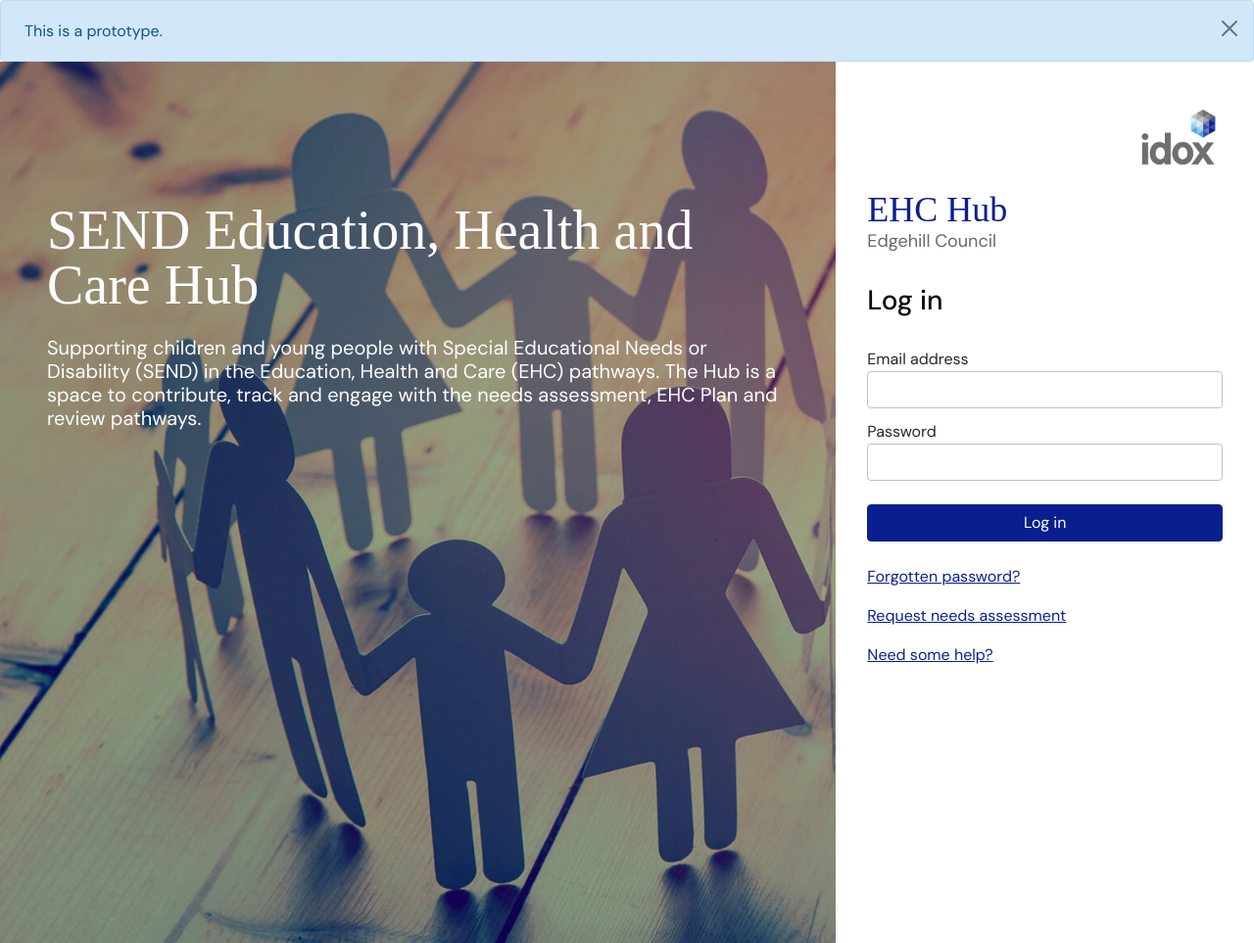
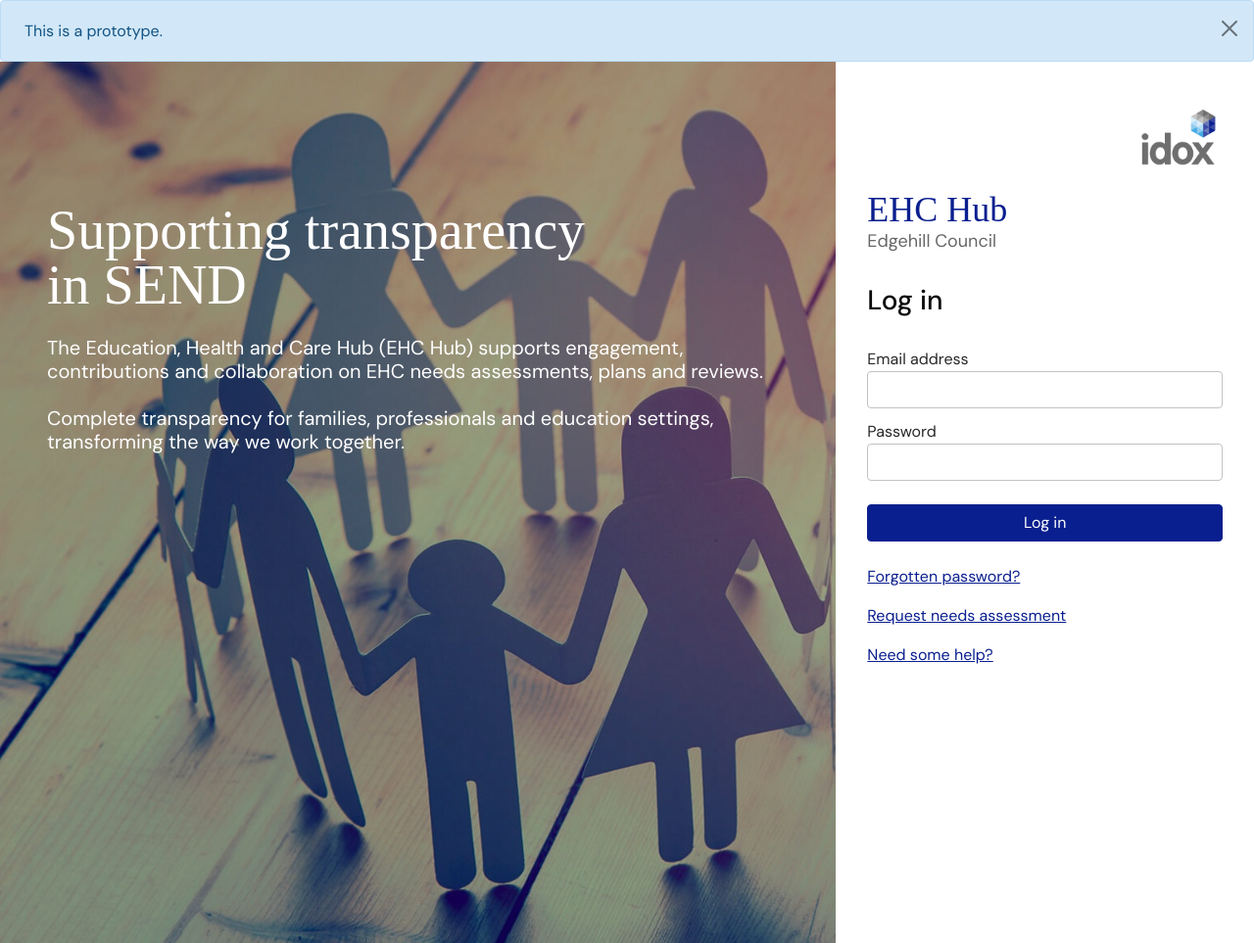
Before and after one commit to jimmyrule/cms, a Jekyll site: the page built from index.html, in a window 1280 px wide. Shown: the whole page at 98% size. Built offline with Jekyll 4.4.1, drawn with Linux system fonts in a browser that asks for light colours; nearby versions of some CDN libraries; some web fonts are replaced.

Commit message:
Updated login page message

```diff
--- a/_includes/login-aside.html
+++ b/_includes/login-aside.html
@@ -1,7 +1,8 @@
 <aside class="sticky-top d-none d-md-block col-md-6 col-lg-8 g-0 idx-login-img pt-8 px-8">
 
-  <h1 class="idx-message-headline no-border pt-8 mt-8">SEND Education, Health and Care Hub</h1>
-  <p class="idx-message-body mt-6">Supporting children and young people with Special Educational Needs or Disability (SEND) in the Education, Health and Care (EHC) pathways. The Hub is a space to contribute, track and engage with the needs assessment, EHC Plan and review pathways.</p>
+  <h1 class="idx-message-headline no-border pt-8 mt-8">Supporting transparency<br>in SEND</h1>
+  <p class="idx-message-body mt-6">The Education, Health and Care Hub (EHC Hub) supports engagement, contributions and collaboration on EHC needs assessments, plans and reviews.</p>
+  <p class="idx-message-body mt-6">Complete transparency for families, professionals and education settings, transforming the way we work together.</p>
   <!-- <p class="idx-message-afterword">Transparency for families, professionals and education settings.</p> -->
 
 </aside>
```
Also changed, not shown: 1 other file.
